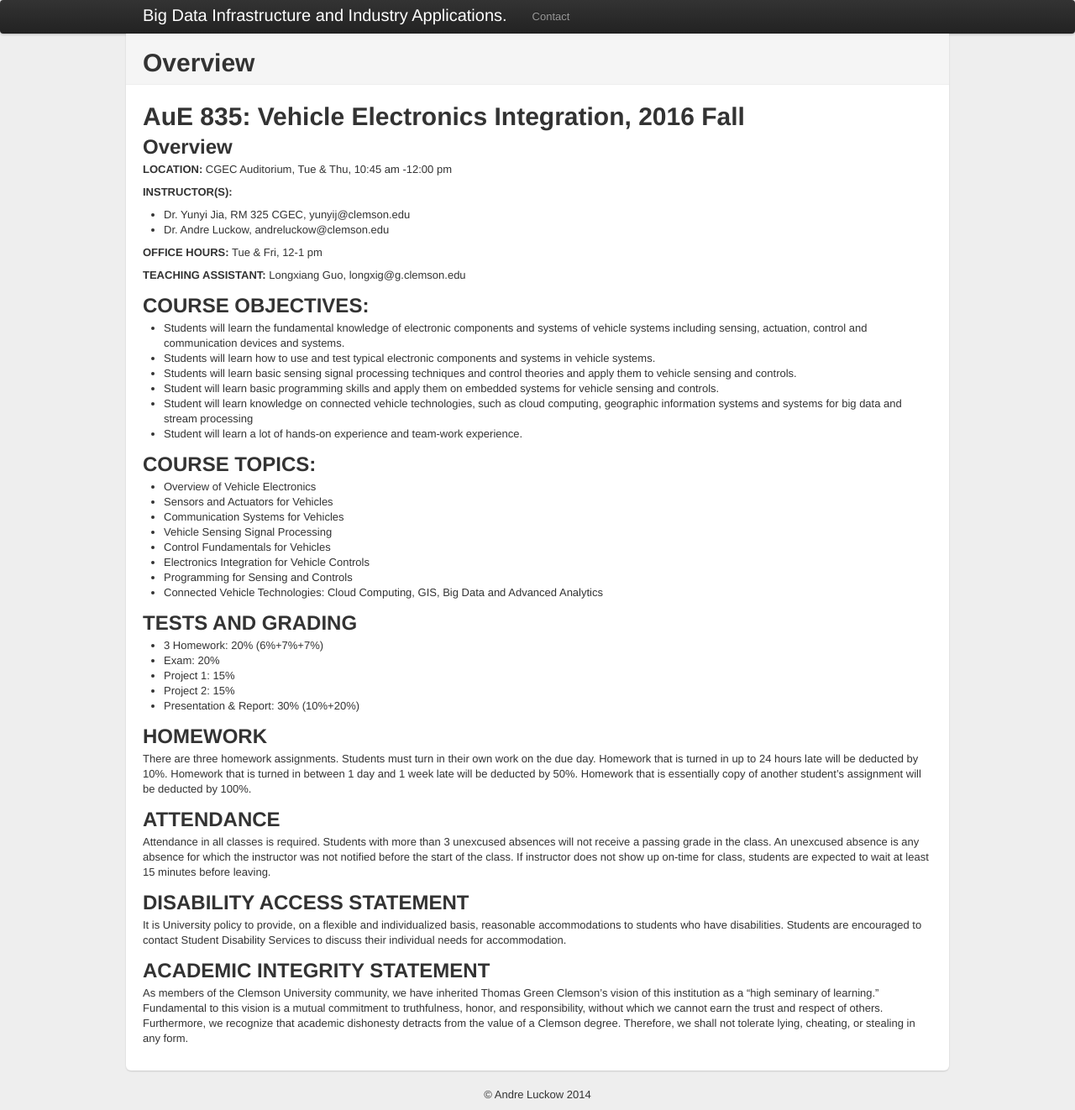
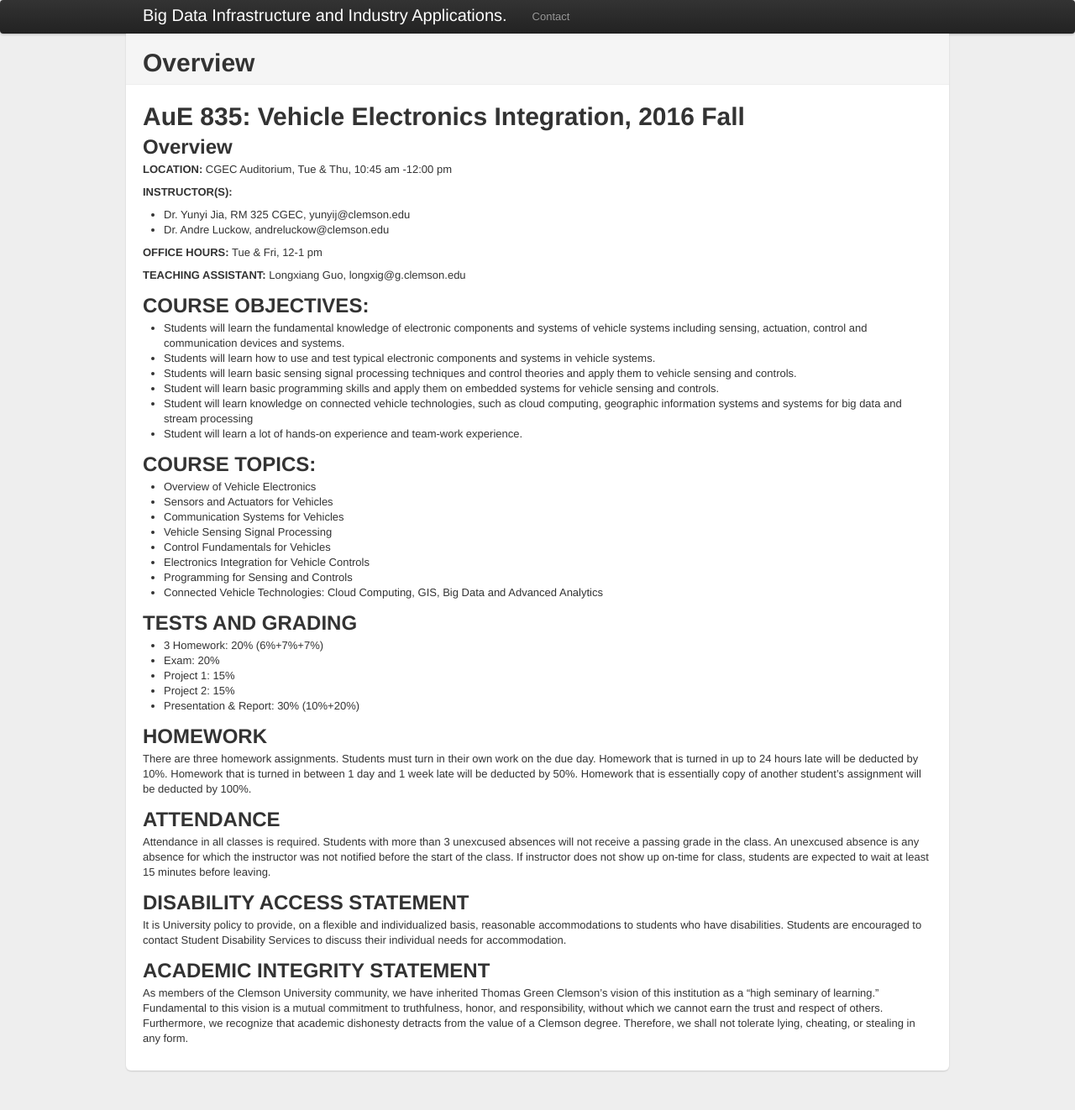
Before and after one commit to scalable-infrastructure/scalable-infrastructure.github.io, a Jekyll site: the page built from index.md, in a window 1280 px wide. Shown: the whole page at 84% size. Built offline with Jekyll 4.4.1, drawn with Linux system fonts in a browser that asks for light colours; after the commit the page ends 1295 px from its top, so only the background shows below that.

Commit message:
fix copyright line

```diff
--- a/_includes/themes/twitter/default.html
+++ b/_includes/themes/twitter/default.html
@@ -46,7 +46,7 @@
       </div>
 
       <footer>
-        <p>&copy; {{ site.author.name }} 2014</p>
+        <p></p>
       </footer>
 
     </div> <!-- /container -->
```
